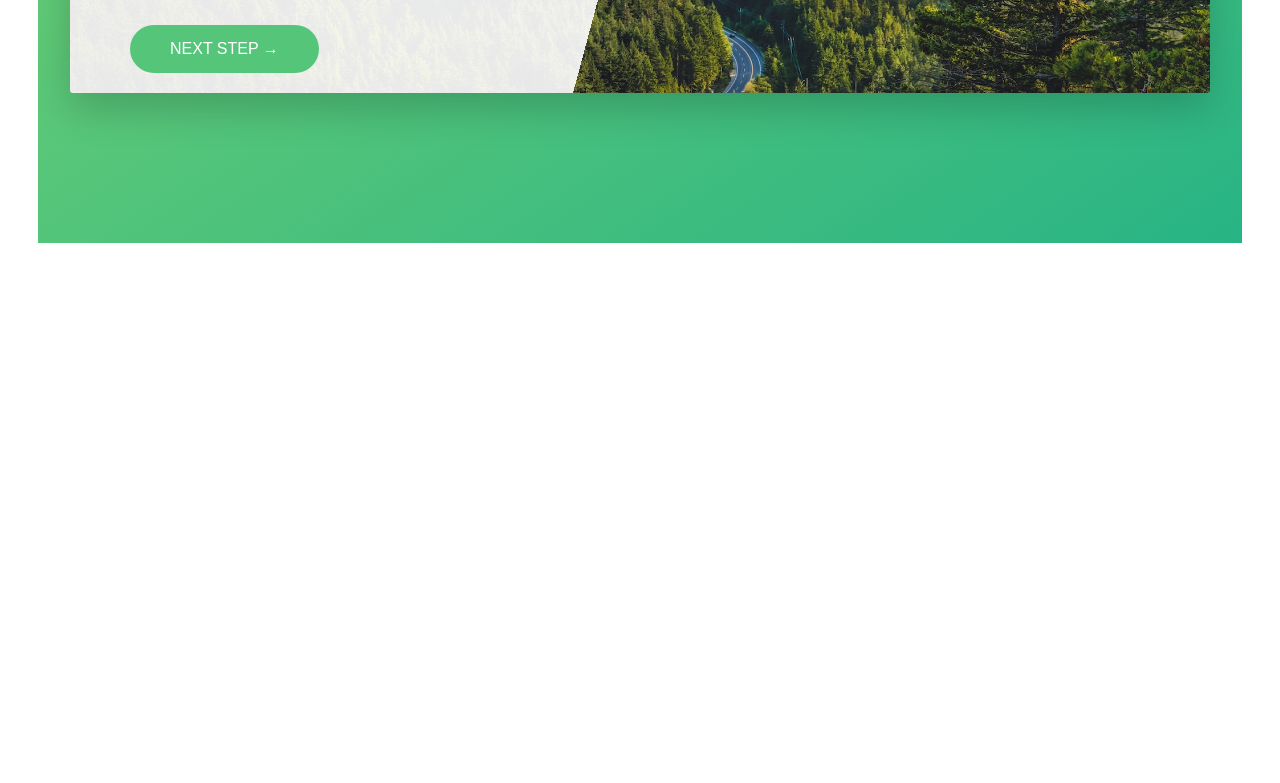
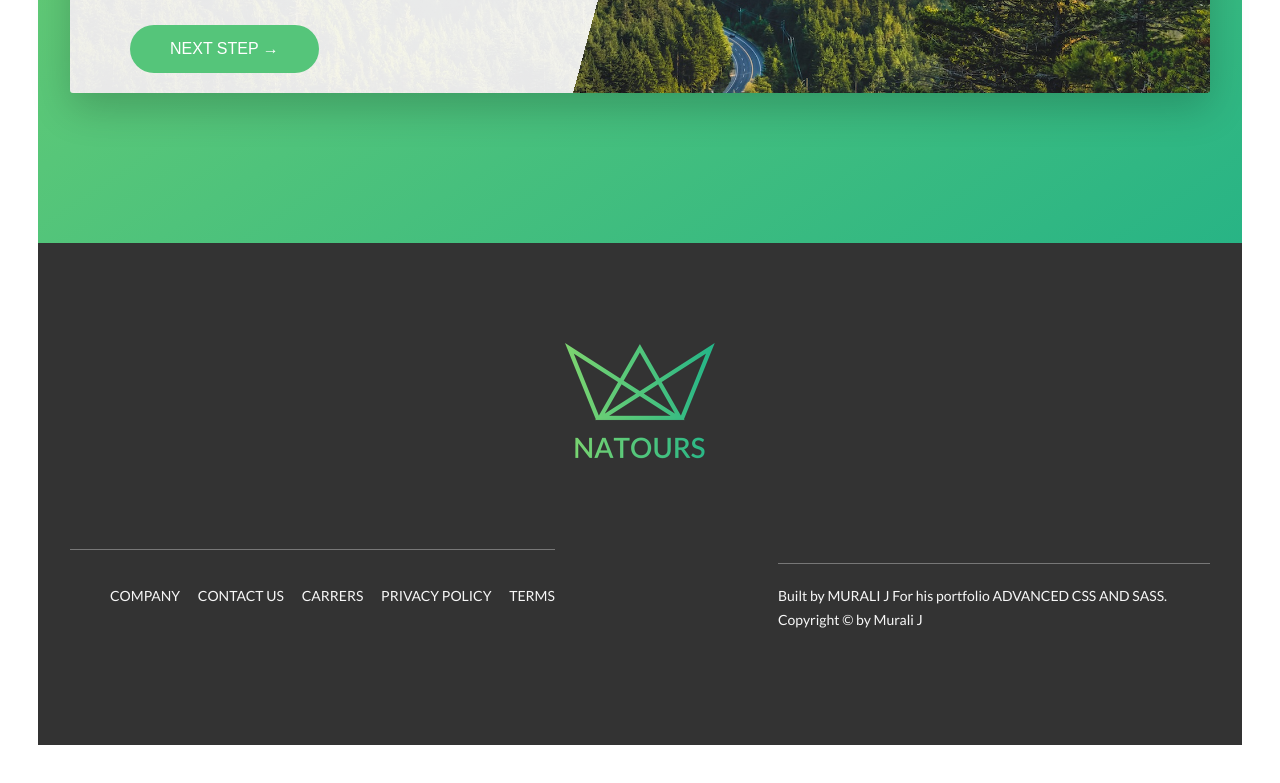
Before and after one commit to Murali981/Natures-Webpage-Built-Using-HTML-And-SASS, a website: page index.html in a window 1280 px wide. Shown: the part 5350-6133 px from the top of the page. Before the commit the page ends 5631 px from the top, so only its background shows below. Drawn offline with Linux system fonts and the light colour scheme.

Commit message:
Completed the implementation of Footer section part of the Natures website

```diff
--- a/index.html
+++ b/index.html
@@ -375,6 +375,43 @@
       </section>
     </main>
 
+    <footer class="footer">
+      <div class="footer__logo-box">
+        <img src="img/logo-green-2x.png" alt="Full logo" class="footer__logo" />
+      </div>
+      <div class="row">
+        <div class="col-1-of-2">
+          <div class="footer__navigation">
+            <ul class="footer__list">
+              <li class="footer__item">
+                <a href="#" class="footer__link">Company</a>
+              </li>
+              <li class="footer__item">
+                <a href="#" class="footer__link">Contact us</a>
+              </li>
+              <li class="footer__item">
+                <a href="#" class="footer__link">Carrers</a>
+              </li>
+              <li class="footer__item">
+                <a href="#" class="footer__link">Privacy policy</a>
+              </li>
+              <li class="footer__item">
+                <a href="#" class="footer__link">Terms</a>
+              </li>
+            </ul>
+          </div>
+        </div>
+        <div class="col-1-of-2">
+          <p class="footer__copyright">
+            Built by <a href="#" class="footer__link">Murali J</a> For his
+            portfolio
+            <a href="#" class="footer__link">Advanced CSS and SASS</a>.
+            Copyright &copy; by Murali J
+          </p>
+        </div>
+      </div>
+    </footer>
+
     <!-- <section class="grid-test">
       <div class="row">
         <div class="col-1-of-2">Col 1 of 2</div>
--- a/sass/abstracts/_variables.scss
+++ b/sass/abstracts/_variables.scss
@@ -24,6 +24,7 @@ $color-grey-light-2: #eee;
 
 $color-grey-dark: #777;
 $color-grey-dark-2: #999;
+$color-grey-dark-3: #333;
 
 $color-white: #fff;
 $color-black: #000;
--- /dev/null
+++ b/sass/layout/_footer.scss
@@ -0,0 +1,61 @@
+.footer {
+  background-color: $color-grey-dark-3;
+  padding: 10rem 0;
+  font-size: 1.4rem;
+  color: $color-grey-light-1;
+
+  &__logo-box {
+    // Since image is an inline element so we will write simply text-align as center
+    text-align: center;
+    margin-bottom: 8rem;
+  }
+
+  &__logo {
+    width: 15rem;
+    height: auto;
+  }
+
+  &__navigation {
+    border-top: 1px solid $color-grey-dark;
+    padding-top: 2rem;
+    display: inline-block; // inline-block doesnot occupy 100% of it's available width but occupy the width only the content needs
+  }
+
+  &__list {
+    list-style: none;
+  }
+
+  &__item {
+    display: inline-block;
+
+    &:not(:last-child) {
+      margin-right: 1.5rem;
+    }
+  }
+
+  &__link {
+    &:link,
+    &:visited {
+      color: $color-grey-light-1;
+      background-color: $color-grey-dark-3;
+      text-decoration: none;
+      text-transform: uppercase;
+      display: inline-block;
+      transition: all 0.2s;
+    }
+
+    &:hover,
+    &:active {
+      color: $color-primary;
+      box-shadow: 0 1rem 2rem rgba($color-black, 0.4);
+      transform: rotate(5deg) scale(1.3);
+    }
+  }
+
+  &__copyright {
+    border-top: 1px solid $color-grey-dark;
+    padding-top: 2rem;
+    width: 80%;
+    float: right;
+  }
+}
--- a/sass/main.scss
+++ b/sass/main.scss
@@ -16,7 +16,7 @@
 @import "components/form";
 
 @import "layout/grid";
-
 @import "layout/header";
+@import "layout/footer";
 
 @import "pages/home";
```
Also changed, not shown: css/style.css.
